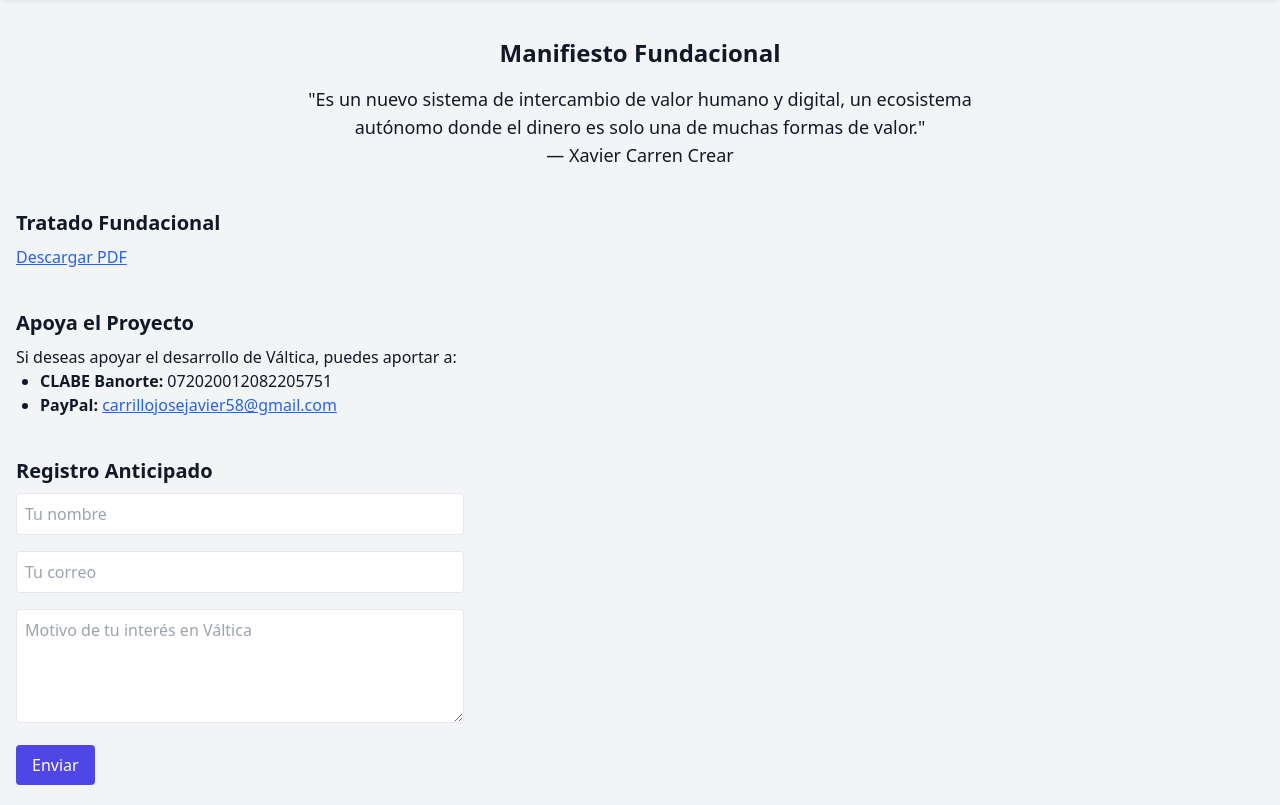
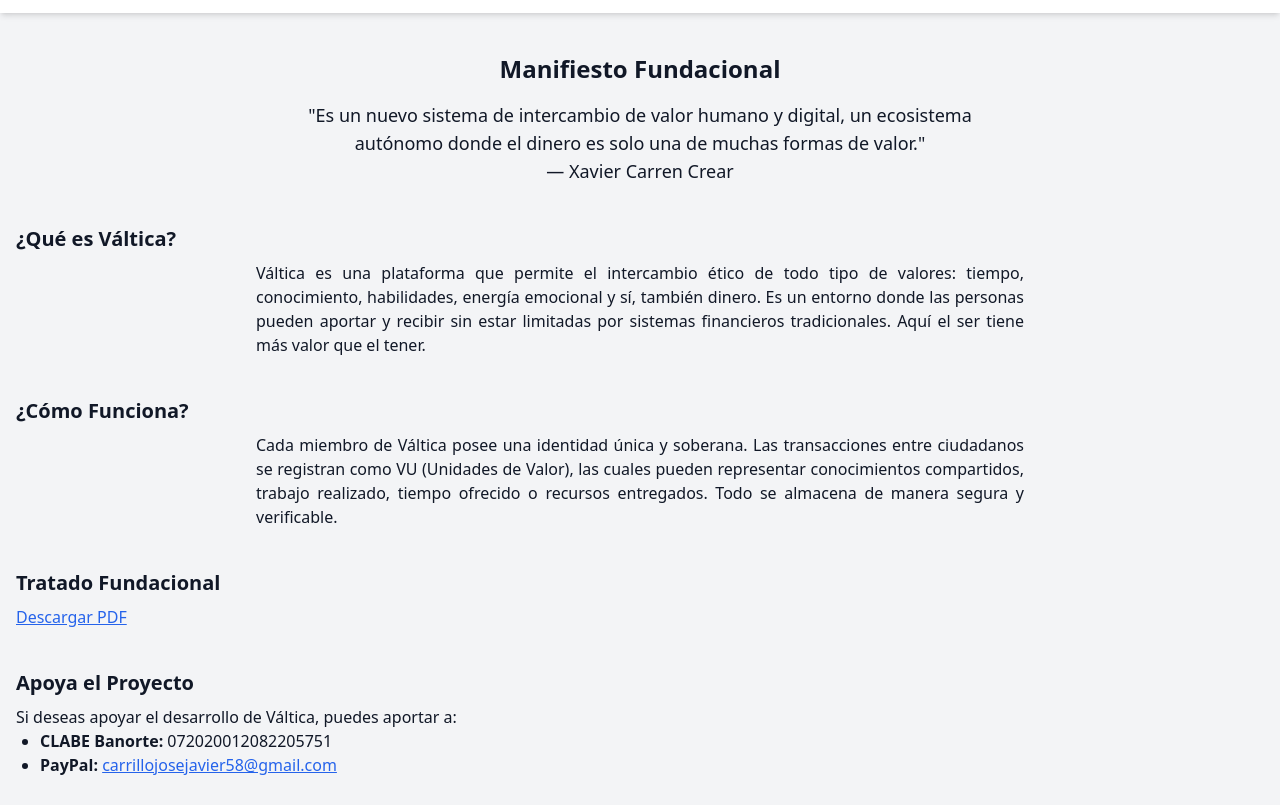
Before and after one commit to xavijazz/valtica-site, a plain HTML site: page index.html in a window 1280 px wide. Shown: the part 91-896 px from the top of the page. Drawn offline with nearby package versions, Linux system fonts and the light colour scheme.

Commit message:
actuliazo index
actulizado index

```diff
--- a/index.html
+++ b/index.html
@@ -1,13 +1,20 @@
-
 <!DOCTYPE html>
 <html lang="es">
 <head>
   <meta charset="UTF-8">
   <meta name="viewport" content="width=device-width, initial-scale=1.0">
   <title>Váltica | Ecosistema de Valor Humano</title>
+  <meta name="google-site-verification" content="74573588">
   <script src="https://cdn.tailwindcss.com"></script>
+  <script>
+    function googleTranslateElementInit() {
+      new google.translate.TranslateElement({pageLanguage: 'es'}, 'google_translate_element');
+    }
+  </script>
+  <script src="https://translate.google.com/translate_a/element.js?cb=googleTranslateElementInit"></script>
 </head>
 <body class="bg-gray-100 text-gray-900">
+  <div id="google_translate_element" class="p-2 text-right text-sm"></div>
   <header class="bg-white shadow-md p-4">
     <div class="container mx-auto text-center">
       <h1 class="text-3xl font-bold text-indigo-700">VÁLTICA</h1>
@@ -21,6 +28,20 @@
       <p class="max-w-2xl mx-auto text-lg">
         "Es un nuevo sistema de intercambio de valor humano y digital, un ecosistema autónomo donde el dinero es solo una de muchas formas de valor."
         <br> — Xavier Carren Crear
+      </p>
+    </section>
+
+    <section class="mb-10">
+      <h2 class="text-xl font-semibold mb-2">¿Qué es Váltica?</h2>
+      <p class="max-w-3xl mx-auto text-justify">
+        Váltica es una plataforma que permite el intercambio ético de todo tipo de valores: tiempo, conocimiento, habilidades, energía emocional y sí, también dinero. Es un entorno donde las personas pueden aportar y recibir sin estar limitadas por sistemas financieros tradicionales. Aquí el ser tiene más valor que el tener.
+      </p>
+    </section>
+
+    <section class="mb-10">
+      <h2 class="text-xl font-semibold mb-2">¿Cómo Funciona?</h2>
+      <p class="max-w-3xl mx-auto text-justify">
+        Cada miembro de Váltica posee una identidad única y soberana. Las transacciones entre ciudadanos se registran como VU (Unidades de Valor), las cuales pueden representar conocimientos compartidos, trabajo realizado, tiempo ofrecido o recursos entregados. Todo se almacena de manera segura y verificable.
       </p>
     </section>
 
```
